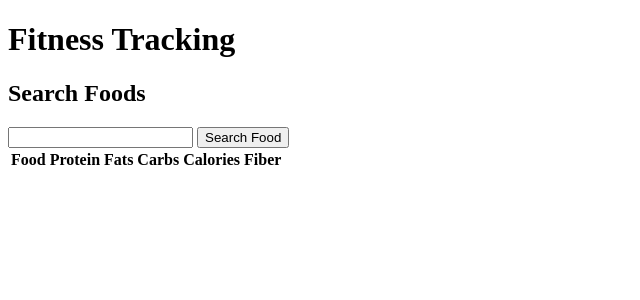
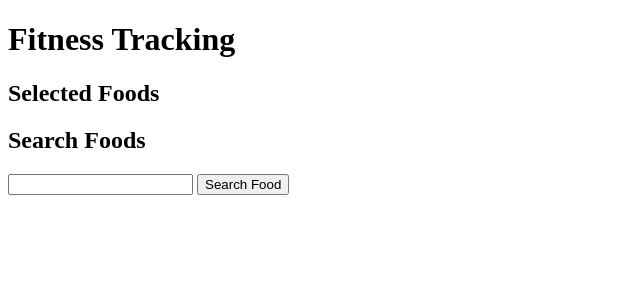
Before and after one commit to JohnZolton/fitness, a Django app: template tracking/templates/index.html in a window 1280 px wide. Shown: the top 300 px of the page, without its empty margins (0-640 px from the left). Run offline with Django 4.2, Linux system fonts and the light colour scheme; the template is opened without the code that fills it: most values are stand-ins (such as "Sample title", 1, 10 or a date in 2020); lists and menus that the app fills with data are empty.

Commit message:
added meal table

```diff
--- a/tracking/static/tracking.js
+++ b/tracking/static/tracking.js
@@ -19,14 +19,14 @@ function search(event) {
             //console.log(data['foods'][i]['foodNutrients'])
             let nutrients = ['203', '204', '205', '208', '291']
             let fooddata = data['foods'][i]['foodNutrients']
-            console.log(data['foods'][i])
+            //console.log(data['foods'][i])
             let protein = 0
             let carbs = 0
             let fats = 0
             let cals = 0
             let food_id = data['foods'][i]['finalFoodInputFoods']
             food_id.forEach(element => {
-                console.log(element['foodDescription'] + 'id: ' + element['id'])
+                //console.log(element['foodDescription'] + 'id: ' + element['id'])
             })
 
             fooddata.forEach(element => {
@@ -45,13 +45,41 @@ function search(event) {
             <td>${protein}</td>
             <td>${carbs}</td>
             <td>${fats}</td>
+            <td>${fiber}</td>
             <td>${cals}</td>
-            <td>${fiber}</td>`
+            <button id='${data['foods'][i]['fdcId']}'>Add</button>`
 
             document.getElementById("display-table").appendChild(newDiv)
+            document.getElementById(`${data['foods'][i]['fdcId']}`).addEventListener('click', addfood)
         }
 
     });
+}
+
+function addfood(){
+    let serving = prompt('Serving size (g): ')
+    var siblings = n => [...n.parentElement.children].filter(c=>c!=n)
+    let info = siblings(this)
+
+    let item = info[0].innerHTML
+    let protein = info[1].innerHTML
+    let carbs = info[3].innerHTML
+    let fats = info[2].innerHTML
+    let cals = info[5].innerHTML
+    let fiber = info[4].innerHTML
+
+    portion_factor = serving / 100
+    let newitem = document.createElement('tr')
+    newitem.innerHTML=`
+    <td>${item}</td>
+    <td>${Math.round(protein*portion_factor)}</td>
+    <td>${Math.round(carbs*portion_factor)}</td>
+    <td>${Math.round(fats*portion_factor)}</td>
+    <td>${Math.round(fiber*portion_factor)}</td>
+    <td>${Math.round(cals*portion_factor)}</td>
+    `
+    document.getElementById('meal-table-div').style.display = 'block'
+    document.getElementById('meal-table').appendChild(newitem)
 }
 
 function hidechildren(parent) {
@@ -65,8 +93,8 @@ function hidechildren(parent) {
     <th>Protein</th>
     <th>Fats</th>
     <th>Carbs</th>
-    <th>Calories</th>
-    <th>Fiber</th>`
+    <th>Fiber</th>
+    <th>Calories</th>`
 
     document.getElementById("display-table").appendChild(newDiv)
 }
--- a/tracking/templates/index.html
+++ b/tracking/templates/index.html
@@ -2,6 +2,21 @@
 
 <div>
     {% block body %}
+    <H2>Selected Foods</H2>
+    <div id="meal-table-div" hidden>
+        <table id="meal-table">
+            <tr>
+                <th>Item</th>
+                <th>Protein</th>
+                <th>Carb</th>
+                <th>Fat</th>
+                <th>Fiber</th>
+                <th>Calories</th>
+            </tr>
+
+        </table>
+        <button>Save Meal</button>
+    </div>
     <h2>Search Foods</h2>
     <div>
         <form onSubmit='return false' action="{% url 'index' %}" method="POST" id="lookup">
@@ -13,14 +28,6 @@
     </div>
     <div>
         <table id="display-table">
-            <tr id="heading">
-                <th>Food</th>
-                <th>Protein</th>
-                <th>Fats</th>
-                <th>Carbs</th>
-                <th>Calories</th>
-                <th>Fiber</th>
-            </tr>
         </table>
     </div>
     <input type="hidden" id="key" value="{{key}}">
```
